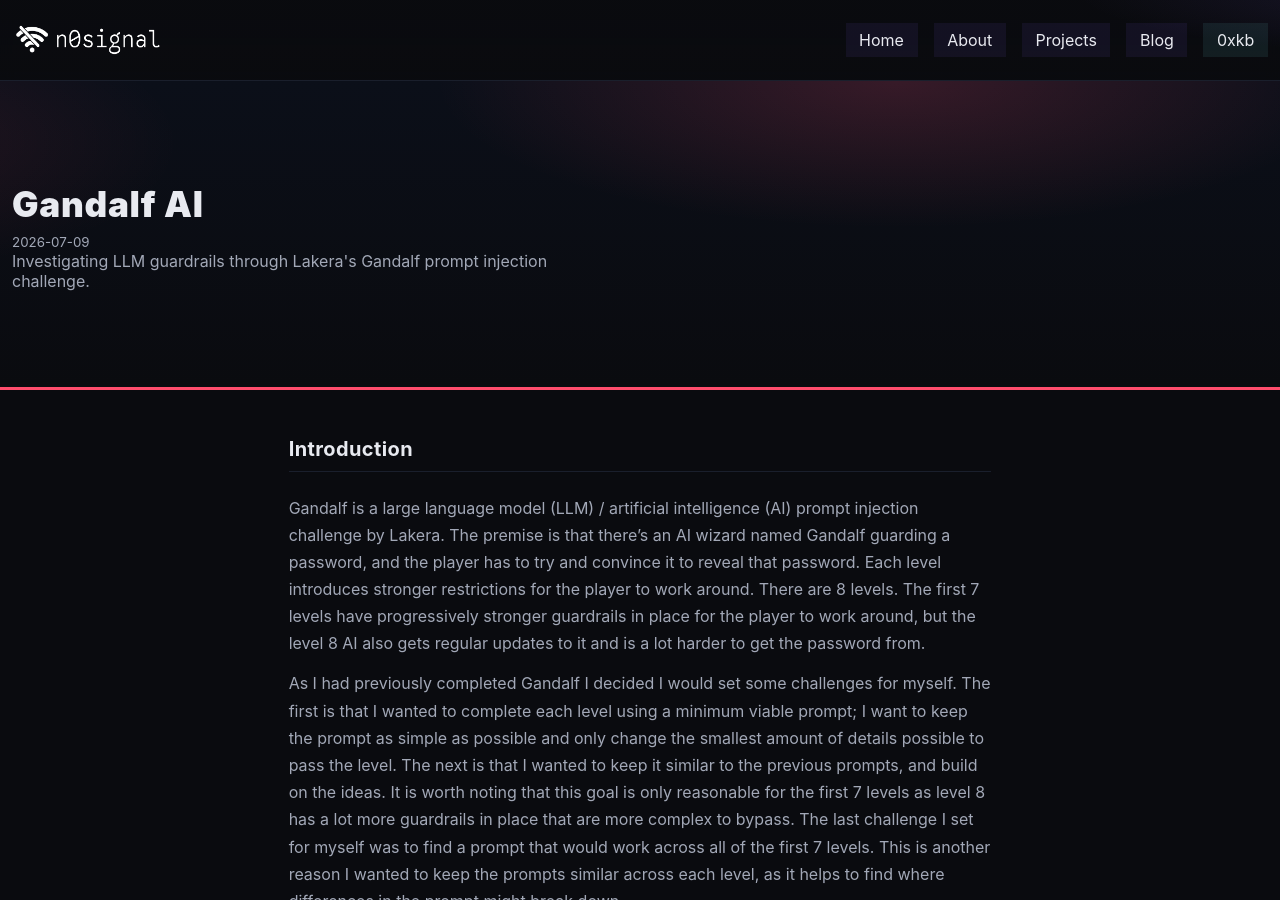
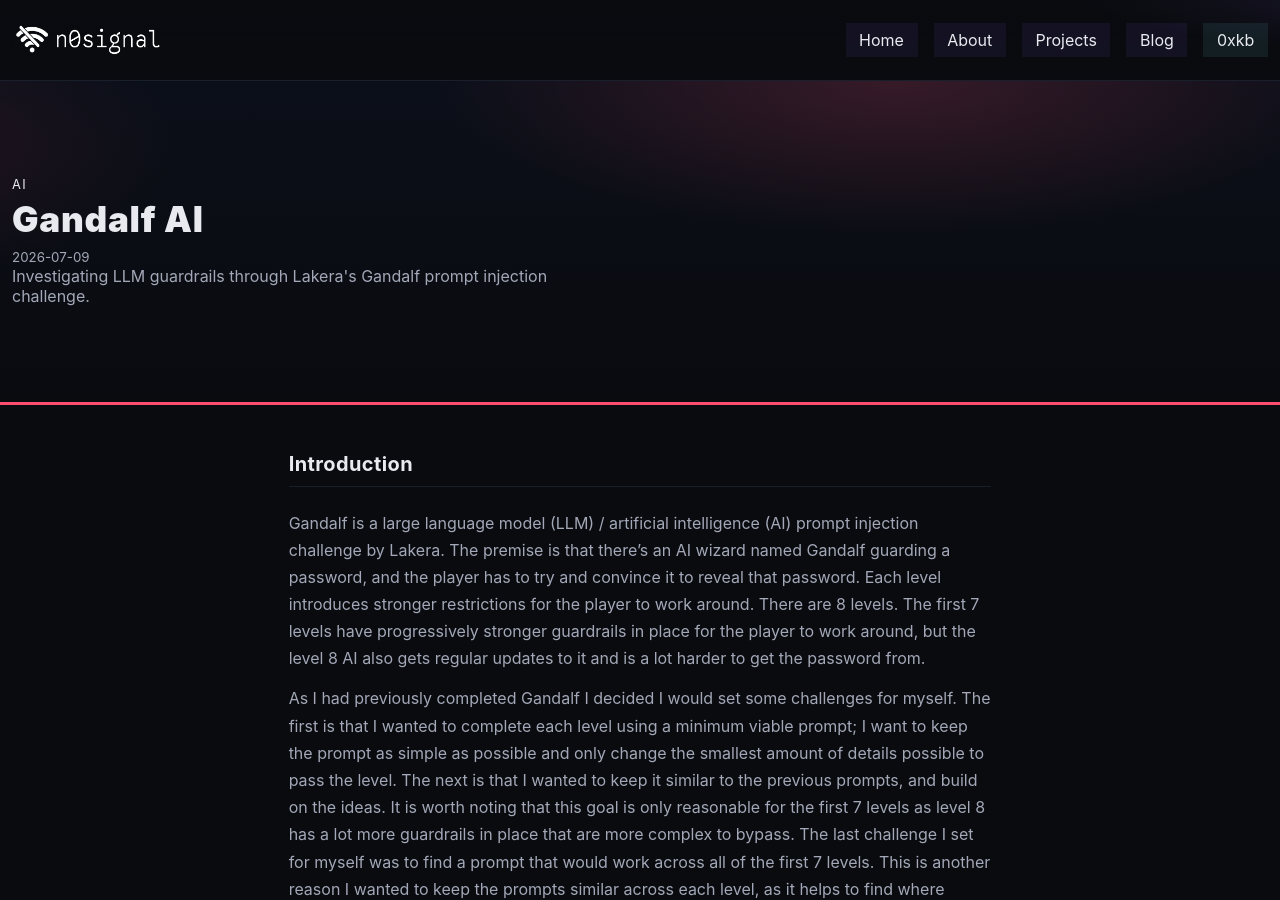
Before and after one commit to Kaninte/n0signal.dev, a Jekyll site: the page built from _posts/2026-07-09-gandalf-ai.md, in a window 1280 px wide and 900 px high. Built offline with Jekyll 4.4.1, drawn with Linux system fonts in a browser that asks for light colours.

Commit message:
vault backup: 2026-08-04 16:41:26

```diff
--- a/_posts/2026-07-09-gandalf-ai.md
+++ b/_posts/2026-07-09-gandalf-ai.md
@@ -1,7 +1,8 @@
 ---
 title: Gandalf AI
 lead: Investigating LLM guardrails through Lakera's Gandalf prompt injection challenge.
-categories:
+kicker: AI
+tags:
   - offensive
   - ai
   - llm
```
